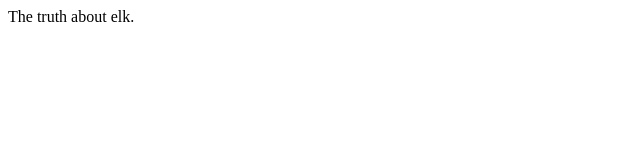
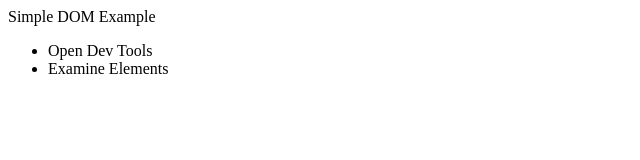
Before and after one commit to CS390-PU/DOM_Simple, a plain HTML site: page index.html in a window 1280 px wide. Shown: the whole page, without its empty margins (0-640 px from the left). Drawn offline with Linux system fonts and the light colour scheme.

Commit message:
Added list to HTML

```diff
--- a/index.html
+++ b/index.html
@@ -1,9 +1,13 @@
 <!DOCTYPE HTML>
 <html>
 <head>
-  <title>About elk</title>
+  <title>DOM Example</title>
 </head>
 <body>
-  The truth about elk.
+  Simple DOM Example
+  <ul>
+    <li>Open Dev Tools</li>
+    <li>Examine Elements</li>
+  </ul>
 </body>
 </html>
```
